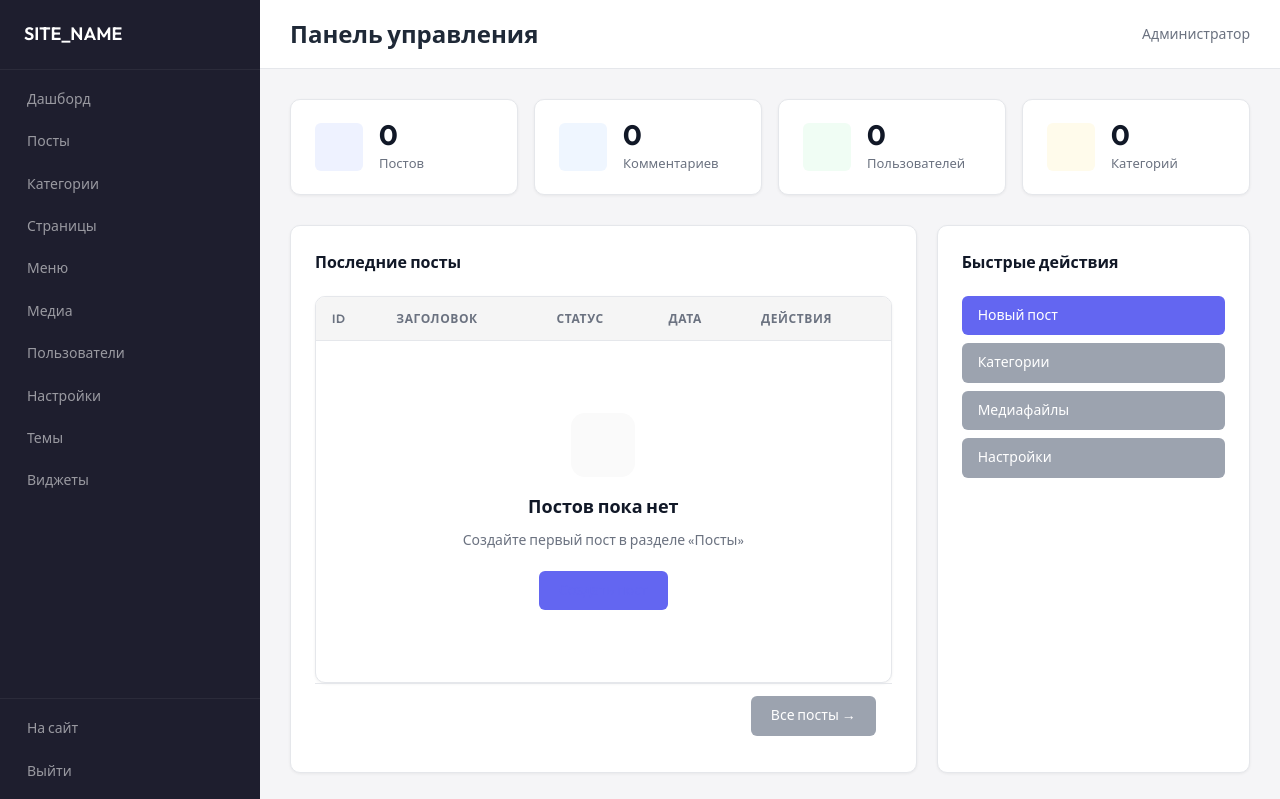
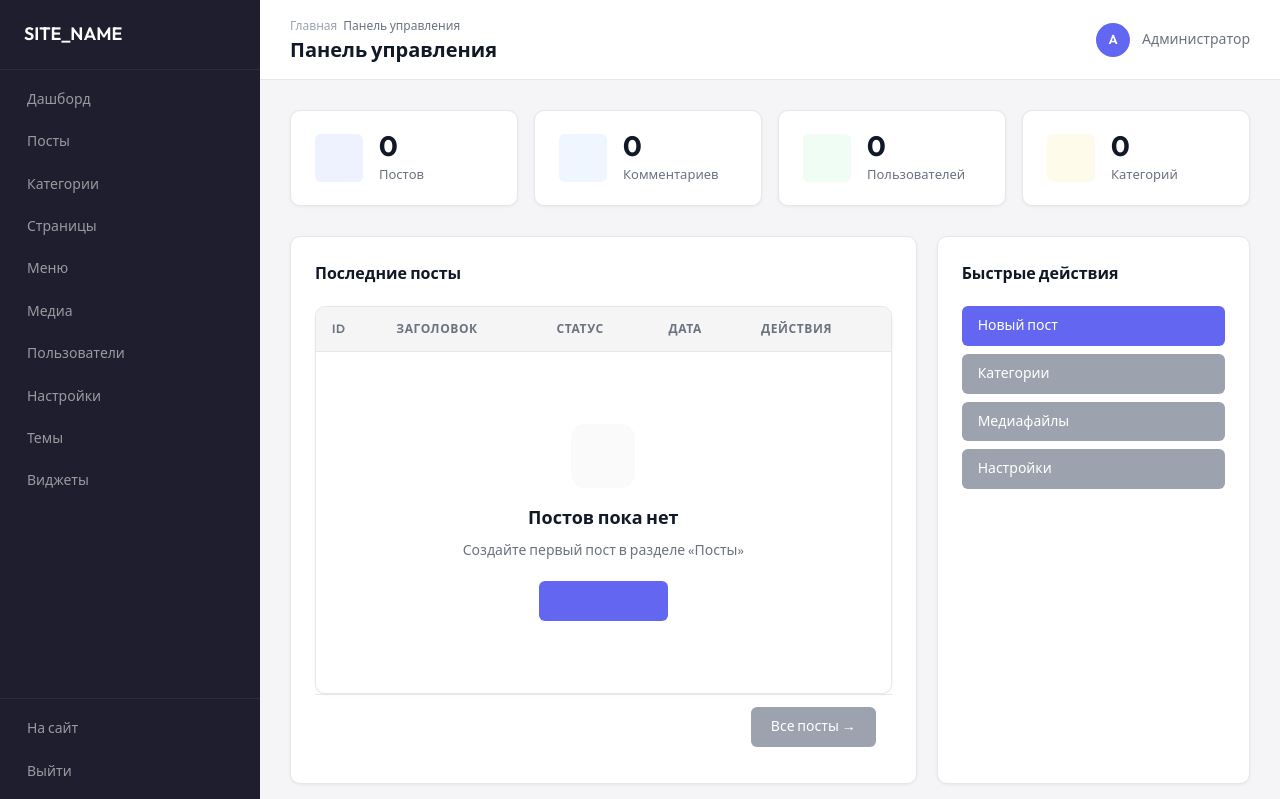
Before and after one commit to imcrazymonk-pixel/cms, a PHP site: template admin/templates/dashboard.php in a window 1280 px wide. Shown: the top 799 px of the page. Run offline with PHP 8.4, Linux system fonts and the light colour scheme; the template is opened without the code that fills it, so the values that code supplies are empty; some libraries are stand-ins or nearby versions.

Commit message:
feat(admin): enhance header with breadcrumbs, page title, and user avatar

```diff
--- a/admin/css/admin.css
+++ b/admin/css/admin.css
@@ -231,32 +231,85 @@
     min-height: 100vh;
 }
 
+/* ============================================
+   Admin Header
+   ============================================ */
+
 .admin-header {
-    background: white;
-    padding: 15px 30px;
+    background: var(--bg-card);
+    padding: 16px 30px;
     display: flex;
     justify-content: space-between;
     align-items: center;
-    border-bottom: 1px solid var(--gray-200);
+    border-bottom: 1px solid var(--border-light);
     position: sticky;
     top: 0;
     z-index: 10;
 }
 
+.admin-header > div:first-child {
+    display: flex;
+    flex-direction: column;
+    gap: 2px;
+}
+
+.breadcrumbs {
+    font-size: 12px;
+    color: var(--text-muted);
+    display: flex;
+    align-items: center;
+    gap: 6px;
+}
+
+.breadcrumbs a {
+    color: var(--text-muted);
+    text-decoration: none;
+    transition: color var(--transition-fast);
+}
+
+.breadcrumbs a:hover {
+    color: var(--primary);
+}
+
+.breadcrumb-sep {
+    color: var(--border-light);
+}
+
+.breadcrumb-current {
+    color: var(--text-secondary);
+}
+
 .page-title {
-    font-size: 24px;
-    color: var(--gray-900);
+    font-size: 20px;
+    font-weight: 600;
+    color: var(--text-primary);
+    margin: 0;
+    line-height: 1.3;
 }
 
 .user-info {
     display: flex;
     align-items: center;
-    gap: 15px;
+    gap: 12px;
+}
+
+.user-avatar {
+    width: 34px;
+    height: 34px;
+    border-radius: var(--radius-full);
+    background: var(--primary);
+    color: white;
+    display: flex;
+    align-items: center;
+    justify-content: center;
+    font-size: 13px;
+    font-weight: 600;
 }
 
 .user-name {
-    color: var(--gray-600);
+    color: var(--text-secondary);
     font-size: 14px;
+    font-weight: 500;
 }
 
 .content-body {
--- a/admin/templates/layouts/main.php
+++ b/admin/templates/layouts/main.php
@@ -77,8 +77,26 @@
 
         <main class="admin-content">
             <header class="admin-header">
-                <h1 class="page-title"><?= $title ?? 'Панель управления' ?></h1>
+                <div>
+                    <p class="breadcrumbs">
+                        <a href="/admin">Главная</a>
+                        <?php if (!empty($breadcrumbs)): ?>
+                            <?php foreach ($breadcrumbs as $crumb): ?>
+                                <span class="breadcrumb-sep">/</span>
+                                <?php if (!empty($crumb['url'])): ?>
+                                    <a href="<?= $crumb['url'] ?>"><?= TemplateEngine::e($crumb['title']) ?></a>
+                                <?php else: ?>
+                                    <span><?= TemplateEngine::e($crumb['title']) ?></span>
+                                <?php endif; ?>
+                            <?php endforeach; ?>
+                        <?php else: ?>
+                            <span class="breadcrumb-current"><?= $title ?? 'Панель управления' ?></span>
+                        <?php endif; ?>
+                    </p>
+                    <h1 class="page-title"><?= $title ?? 'Панель управления' ?></h1>
+                </div>
                 <div class="user-info">
+                    <span class="user-avatar"><?= strtoupper(substr($user['login'] ?? 'A', 0, 1)) ?></span>
                     <span class="user-name"><?= $user['login'] ?? 'Администратор' ?></span>
                 </div>
             </header>
```
